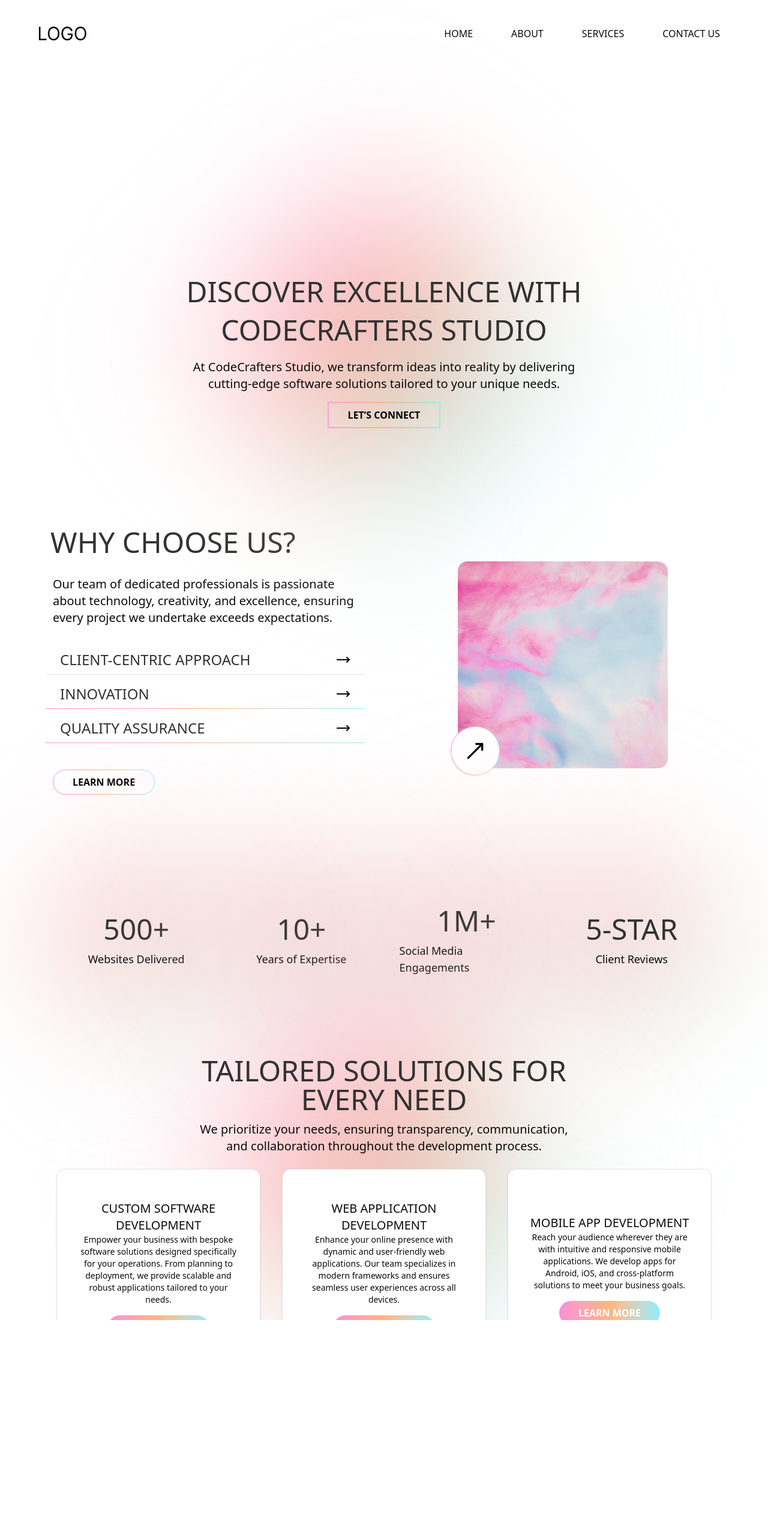
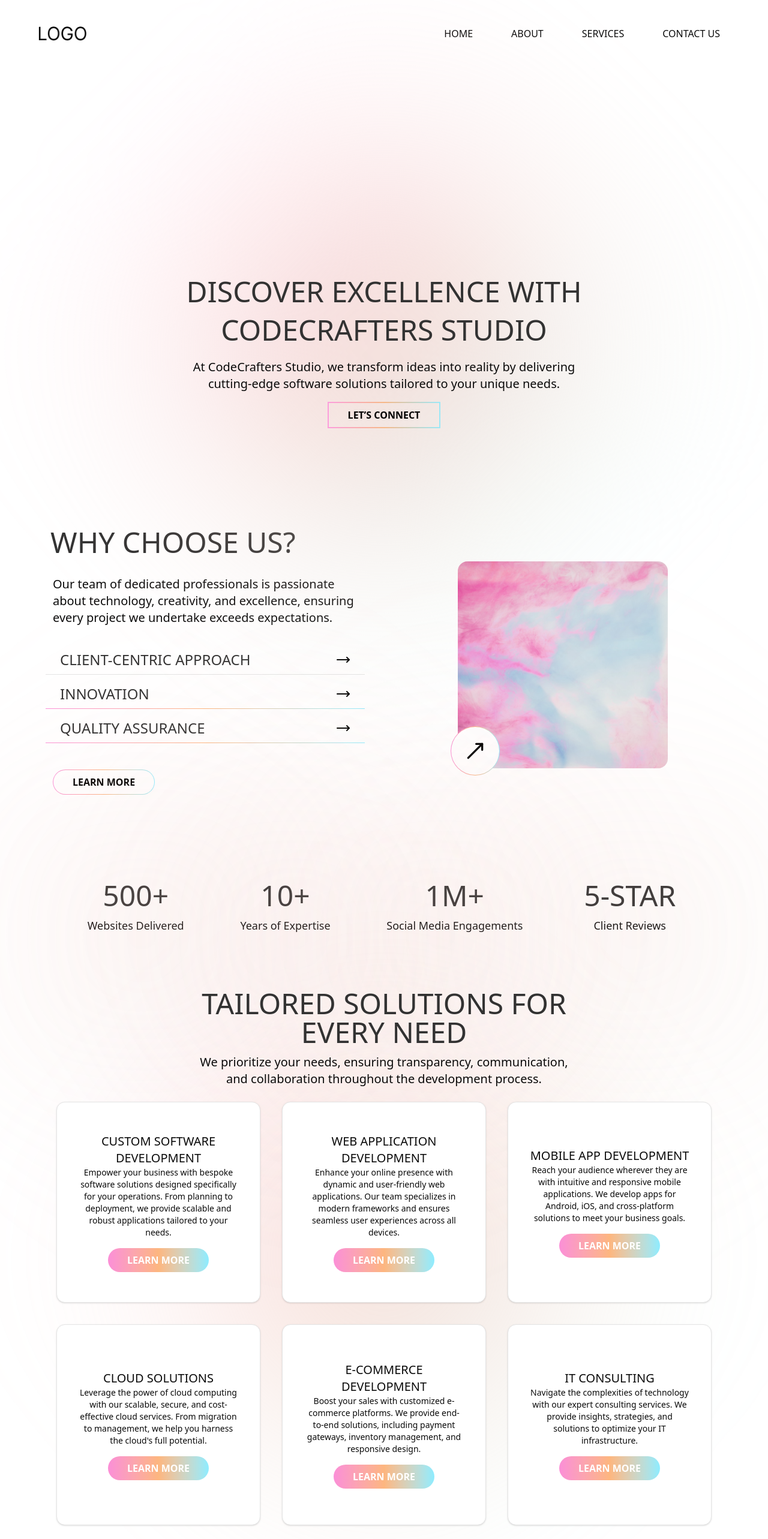
Before and after one commit to Maryammuhammadafzal/Software-house-Landing-page, a Next.js app: page / in a window 1280 px wide. Shown: the top 2566 px of the page at 60% size. Before the commit the page ends 2201 px from the top, so only its background shows below. Built offline with nearby package versions, Linux system fonts and the light colour scheme.

Commit message:
4 section done

```diff
--- a/app/hero/page.tsx
+++ b/app/hero/page.tsx
@@ -12,7 +12,7 @@ const HeroPage = () => {
                 </div>
                 <div className='hero-section flex w-full min-h-[400px] relative justify-center items-center'>
                     <div className='w-full h-[400px] absolute left-0 top-0 flex justify-center items-center z-10'>
-                        <div className=' w-[400px] h-[400px] bg-gradient-to-r from-[#FB8FD7] via-[#FDB67F] to-[#8DECFF] blur-[130px] rotate-45 rounded-4xl '></div>
+                        <div className=' w-[400px] h-[400px] bg-gradient-to-r from-[#FB8FD7] via-[#FDB67F] to-[#8DECFF] blur-[171px] rotate-45 rounded-4xl '></div>
                     </div>
                     <div className='flex justify-center items-center w-full z-20 h-full absolute top-0 left-0'>
                         <div className='flex flex-col gap-4 max-w-2xl justify-center items-center text-center'>
--- a/app/services/page.tsx
+++ b/app/services/page.tsx
@@ -39,8 +39,10 @@ const ServicePage = () => {
   return (
     <div className="w-full h-auto flex justify-center items-center py-10">
       <div className="w-[90%] h-full flex justify-center items-center relative">
-        <div className=" w-[400px] h-[400px] bg-gradient-to-r from-[#FB8FD7] via-[#FDB67F] to-[#8DECFF] blur-[130px] rotate-45 rounded-4xl "></div>
-        <div className="flex absolute top-0 left-0 w-full h-full justify-center items-center">
+        <div className="w-full h-full absolute top-0 left-0 p-3 flex justify-center items-center -z-10">
+        <div className=" w-[400px] h-[400px] bg-gradient-to-r from-[#FB8FD7] via-[#FDB67F] to-[#8DECFF] blur-[171px] rotate-45 rounded-full "></div>
+        </div>
+        <div className="flex w-full h-full justify-center items-center">
           <div className="w-full text-center h-full flex flex-col gap-6 items-center">
             <div className="heading flex flex-col justify-center items-center text-2xl gap-3 max-w-2xl">
               <h2 className="text-5xl font-medium uppercase px-2">
--- a/components/Rating.tsx
+++ b/components/Rating.tsx
@@ -28,8 +28,10 @@ const Rating = () => {
             <div className='w-[90%]  h-auto flex-wrap justify-evenly items-center flex'>
                 {rating_data.map(({ rate, type, title }, index) => (
                     <div key={index} className='flex justify-center items-center w-auto h-auto gap-4 relative p-3'>
-                        <div className=' w-[200px] h-[200px] bg-gradient-to-r from-[#FB8FD7] via-[#FDB67F] to-[#8DECFF] blur-[120px] rotate-45 rounded-2xl '></div>
-                        <div className='w-full h-full absolute top-0 gap-3 left-0 bg-transparent flex flex-col justify-center items-center'>
+                        <div className='absolute top-0 left-0 flex justify-center items-center p-3'>
+                            <div className=' w-[180px] h-[180px] bg-gradient-to-r from-[#FB8FD7] via-[#FDB67F] to-[#8DECFF] blur-[171px] rotate-45 rounded-full '></div>
+                        </div>
+                        <div className='w-full h-full gap-3 bg-transparent flex flex-col justify-center items-center'>
                             <h2 className='text-5xl font-medium uppercase px-2' >{rate}{type}</h2>
                             <p className='text-lg leading-7'>{title}</p>
                         </div>
```
